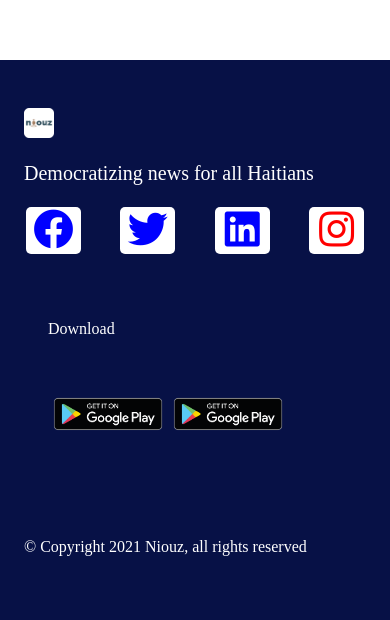
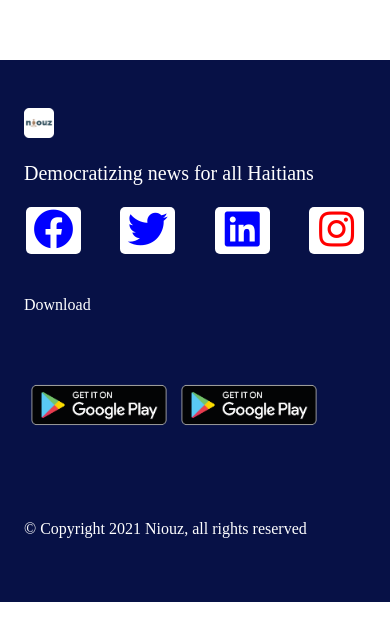
Before and after one commit to Niouz/testinglandingpage, a Next.js app: page / in a window 390 px wide. Shown: the part 330-950 px from the top of the page. Built offline with nearby package versions, Linux system fonts and the light colour scheme.

Commit message:
Add files via upload

```diff
--- a/styles/Footer.module.css
+++ b/styles/Footer.module.css
@@ -50,7 +50,7 @@
     }
 
     .download {
-        padding: 3rem 1.5rem;
+        padding: 1.5rem 0rem;
         display: flex;
         flex-direction: column;
         /* justify-content: center; */
@@ -66,7 +66,7 @@
 
     .download img {
         display: flex;
-        width: 120px;
+        width: 150px;
     }
 
     .copyright {
```
